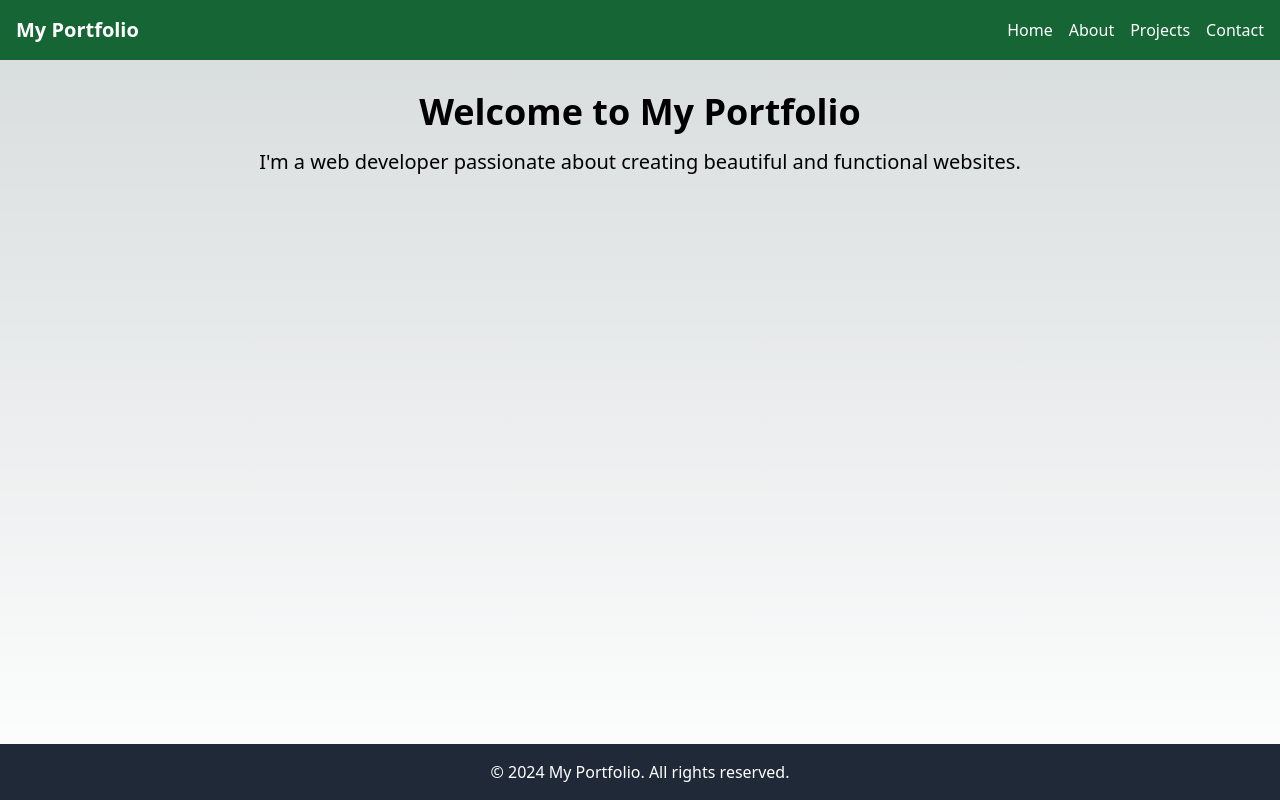
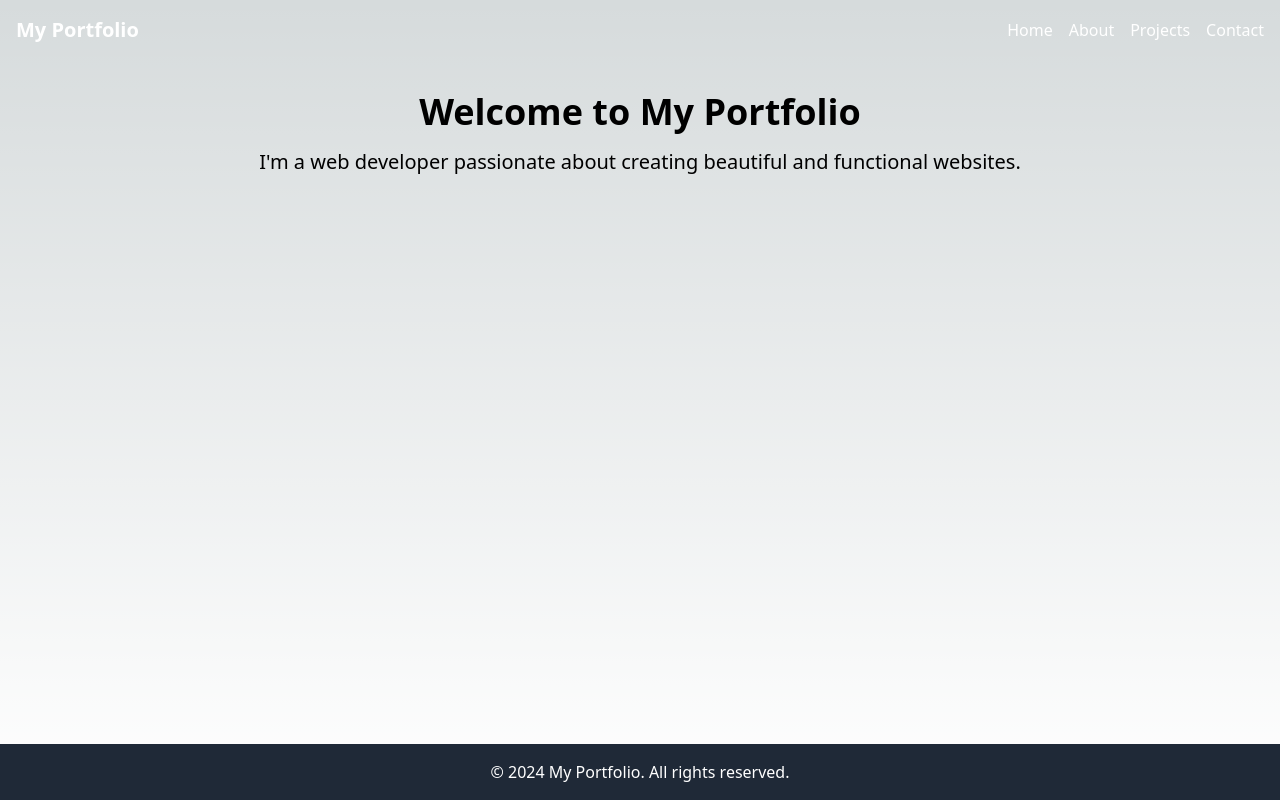
Before and after one commit to gurinderghuman/portfolio-website, a Next.js app: page / in a window 1280 px wide. Built offline with nearby package versions, Linux system fonts and the light colour scheme.

Commit message:
chore: Update Navbar background color to grey

```diff
--- a/src/app/components/Navbar.tsx
+++ b/src/app/components/Navbar.tsx
@@ -3,7 +3,7 @@ import Link from 'next/link';
 
 const Navbar = () => {
   return (
-    <nav className="bg-green-800 text-white p-4">
+    <nav className="bg-grey-800 text-white p-4">
       <div className="container mx-auto flex justify-between items-center">
         <Link href="/" className="text-xl font-bold">My Portfolio</Link>
         <ul className="flex space-x-4">
```
